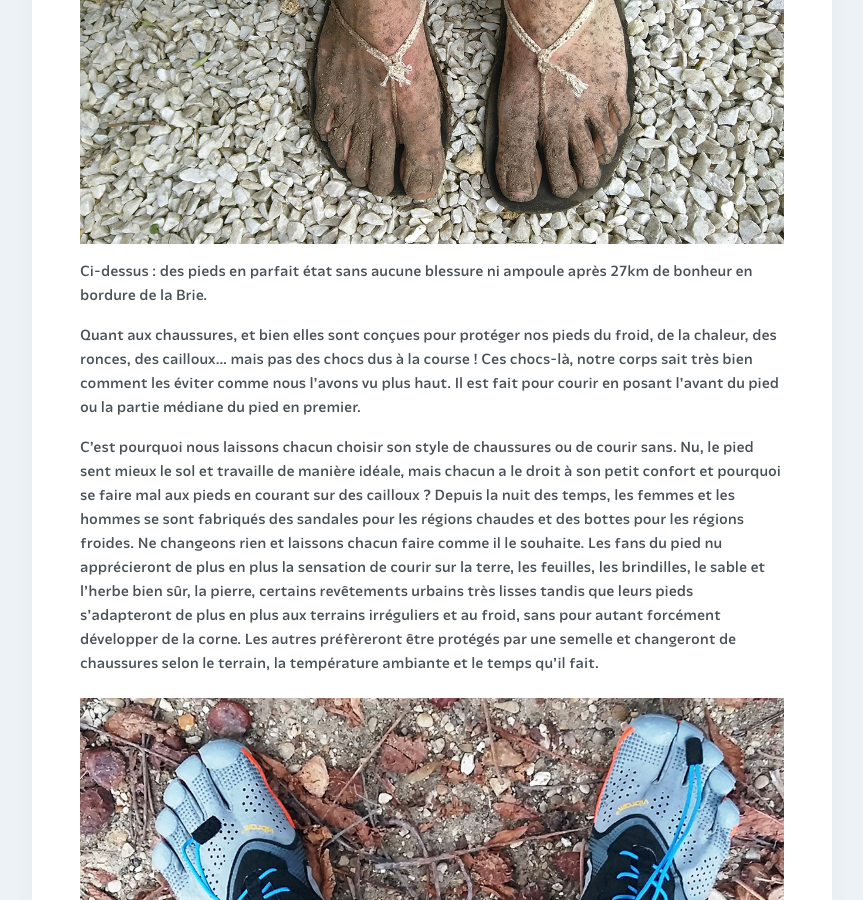
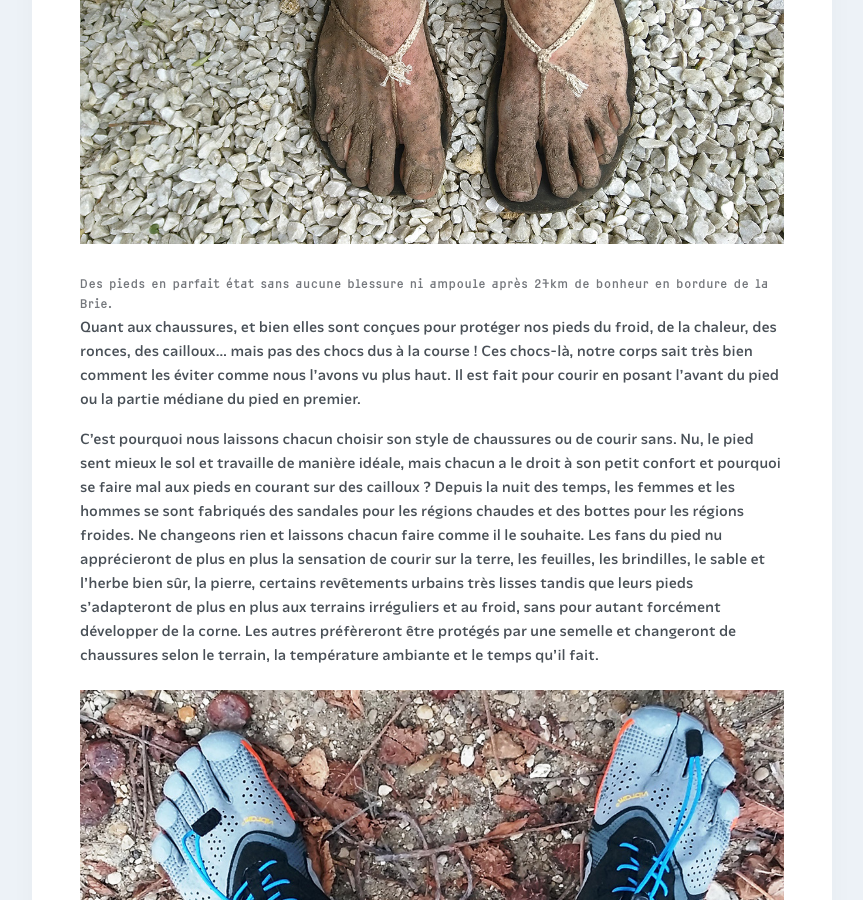
Before and after one commit to courirpaleo/courirpaleo.github.io, a Jekyll site: the page built from _pages-secondary/foulee-naturelle.md, in a window 1280 px wide and 900 px high, scrolled down 4039 px. Shown: the whole window, without its empty margins (208-1071 px from the left). Built offline with Jekyll 4.4.1, drawn with Linux system fonts in a browser that asks for light colours; some web fonts are replaced.

Commit message:
Update foulee-naturelle.md

```diff
--- a/_pages-secondary/foulee-naturelle.md
+++ b/_pages-secondary/foulee-naturelle.md
@@ -49,7 +49,7 @@
 Certes, parfois une telle opération ou un traitement médical est nécessaire, mais notre corps est aussi capable de se réparer et de se guérir tout seul dans la majorité des cas. Il suffit de se poser les bonnes questions et de traiter la source du bobo et pas sa conséquence&nbsp;: ici, les chocs aux talons, aux genoux et aux vertèbres et à bien d'autres articulations ou des douleurs musculaires, dus à une mauvaise foulée, pas au fait de courir. La douleur n'est que la conséquence et c'est la cause du problème qu'il faut supprimer ou atténuer, en optant donc pour une foulée naturelle. De plus, adopter cette bonne foulée réduit les pressions sur les vertèbres, atténuant ou supprimant ainsi le mal au dos ou même les migraines chez des coureurs que nous connaissons&nbsp;!
 
 ![Courir Paleo](/assets/images/CourirPaleo_course_IdF_sandales_pierres_1200px.jpg)
-Ci-dessus&nbsp;: des pieds en parfait état sans aucune blessure ni ampoule après 27km de bonheur en bordure de la Brie.
+##### Des pieds en parfait état sans aucune blessure ni ampoule après 27km de bonheur en bordure de la Brie.
 
 Quant aux chaussures, et bien elles sont conçues pour protéger nos pieds du froid, de la chaleur, des ronces, des cailloux... mais pas des chocs dus à la course&nbsp;! Ces chocs-là, notre corps sait très bien comment les éviter comme nous l'avons vu plus haut. Il est fait pour courir en posant l'avant du pied ou la partie médiane du pied en premier.
 
```
